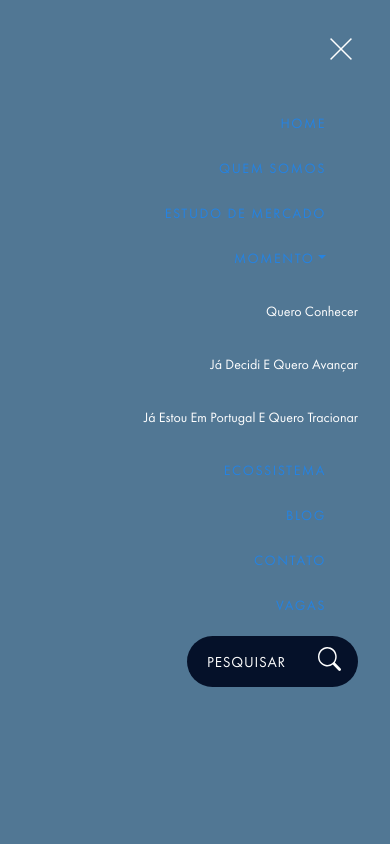
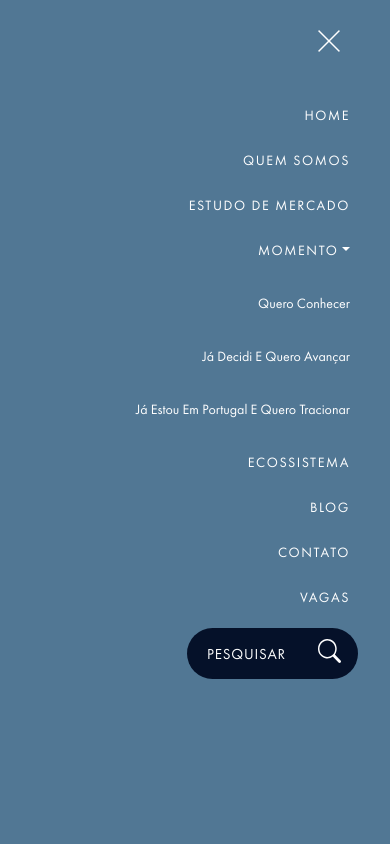
Before and after one commit to skGab/Atlantic, a PHP site: page /index.php in a window 390 px wide, after a click on "menu". Run offline with PHP 8.4, Linux system fonts and the light colour scheme.

Commit message:
responsiveness header adjustments

```diff
--- a/assets/custom.css
+++ b/assets/custom.css
@@ -1,3 +1,7 @@
+main {
+    overflow-x: hidden;
+}
+
 .search-form-input {
     background-color: #051129;
     border: none;
@@ -68,7 +72,7 @@
 }
 
 @media screen and (max-width: 756px) {
-    .navbar a {
+    .navbar a.nav-link {
         color: #fff !important;
     }
 }
--- a/partials/header.php
+++ b/partials/header.php
@@ -47,39 +47,39 @@ $root = $_SERVER['DOCUMENT_ROOT'];
 
                         <div class="collapse navbar-collapse px-lg-0 px-4 col-lg-5" id="menu">
                             <ul class="navbar-nav ms-lg-auto me-lg-0 ms-0 me-auto text-end mb-lg-0 mb-2">
-                                <button class="navbar-toggler border-0 text-end pe-1 my-4 w-25 ms-auto" type="button" data-bs-toggle="collapse" data-bs-target="#menu" aria-controls="menu" aria-expanded="false" aria-label="Toggle navigation">
+                                <button class="navbar-toggler border-0 text-end pe-2 mt-3 mb-4 w-25 ms-auto me-2" type="button" data-bs-toggle="collapse" data-bs-target="#menu" aria-controls="menu" aria-expanded="false" aria-label="Toggle navigation">
                                     <span class="material-symbols-outlined text-white" style="font-size: 42px; font-weight: 200;">
                                         close
                                     </span>
                                 </button>
                                 <li class="nav-item">
-                                    <a class="nav-link pe-3 me-4" href="#">Home</a>
+                                    <a class="nav-link pe-3 me-lg-4" href="#">Home</a>
                                 </li>
                                 <li class="nav-item">
-                                    <a class="nav-link pe-3 me-4" href="#">Quem somos</a>
+                                    <a class="nav-link pe-3 me-lg-4" href="#">Quem somos</a>
                                 </li>
                                 <li class="nav-item">
-                                    <a class="nav-link pe-3 me-4" href="#">Estudo de Mercado</a>
+                                    <a class="nav-link pe-3 me-lg-4" href="#">Estudo de Mercado</a>
                                 </li>
                                 <li class="nav-item dropdown">
-                                    <a class="nav-link pe-3 me-4 dropdown-toggle" href="#" id="dropdown01" data-bs-toggle="dropdown" aria-expanded="false">Momento</a>
+                                    <a class="nav-link pe-3 me-lg-4 dropdown-toggle" href="#" id="dropdown01" data-bs-toggle="dropdown" aria-expanded="false">Momento</a>
                                     <ul class="dropdown-menu" aria-labelledby="dropdown01">
-                                        <li><a class="dropdown-item" href="#">Quero conhecer</a></li>
-                                        <li><a class="dropdown-item" href="#">Já decidi e quero avançar</a></li>
-                                        <li><a class="dropdown-item" href="#">Já estou em portugal e quero tracionar</a></li>
+                                        <li><a class="dropdown-item pe-lg-2 pe-3" href="#">Quero conhecer</a></li>
+                                        <li><a class="dropdown-item pe-lg-2 pe-3" href="#">Já decidi e quero avançar</a></li>
+                                        <li><a class="dropdown-item pe-lg-2 pe-3" href="#">Já estou em portugal e quero tracionar</a></li>
                                     </ul>
                                 </li>
                                 <li class="nav-item">
-                                    <a class="nav-link pe-3 me-4" href="#">Ecossistema</a>
+                                    <a class="nav-link pe-3 me-lg-4" href="#">Ecossistema</a>
                                 </li>
                                 <li class="nav-item">
-                                    <a class="nav-link pe-3 me-4" href="#">Blog</a>
+                                    <a class="nav-link pe-3 me-lg-4" href="#">Blog</a>
                                 </li>
                                 <li class="nav-item">
-                                    <a class="nav-link pe-3 me-4" href="#">Contato</a>
+                                    <a class="nav-link pe-3 me-lg-4" href="#">Contato</a>
                                 </li>
                                 <li class="nav-item">
-                                    <a class="nav-link pe-3 me-4" href="#">Vagas</a>
+                                    <a class="nav-link pe-3 me-lg-4" href="#">Vagas</a>
                                 </li>
                                 <li class="nav-item d-lg-block d-none">
                                     <a class="nav-link pt-2" type="button" data-bs-toggle="modal" data-bs-target="#search-modal">
@@ -89,7 +89,7 @@ $root = $_SERVER['DOCUMENT_ROOT'];
                             </ul>
                             <form class="search-form mb-5 pb-5 col-lg-2 d-lg-none d-flex">
                                 <input class="form-control search-form-input" type="text" placeholder="Pesquisar" aria-label="Pesquisar">
-                                <img src="assets/icons/icon-search-white.svg" alt="">
+                                <img src="../assets/icons/icon-search-white.svg" alt="">
                             </form>
                         </div>
                     </div>
```
